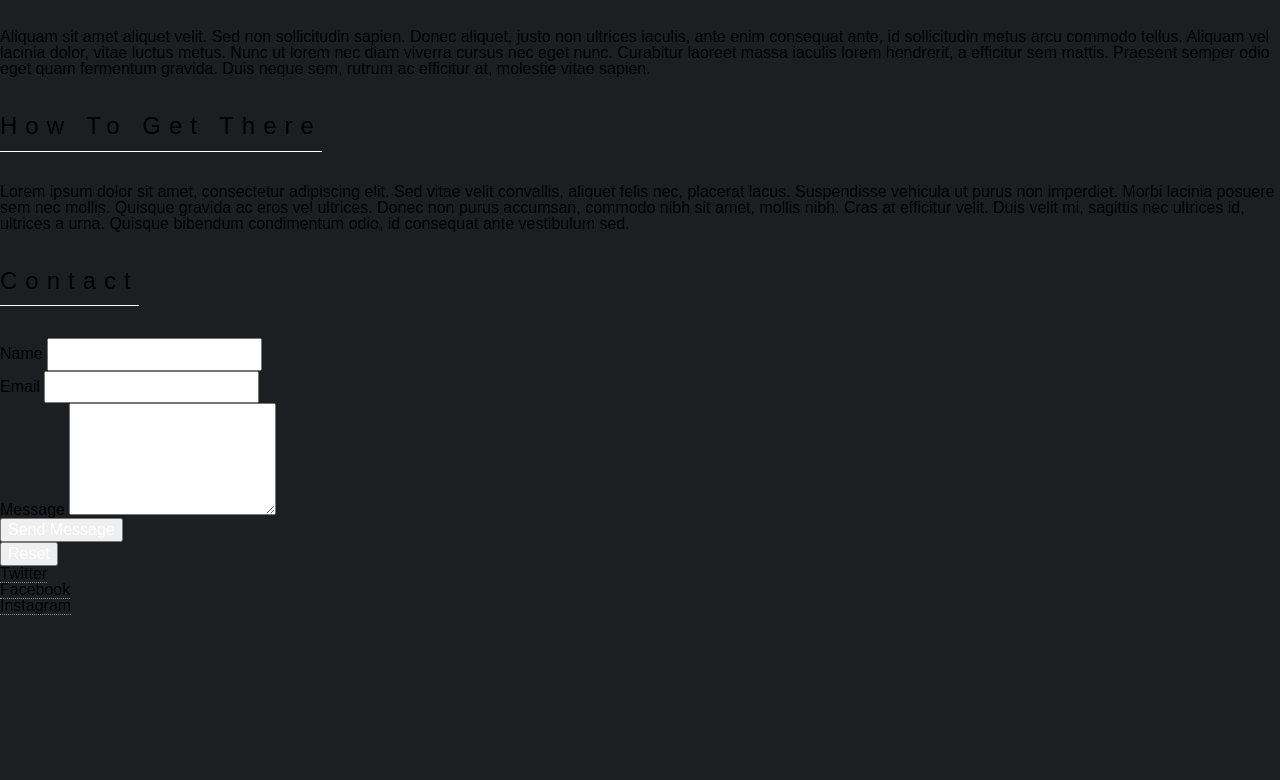
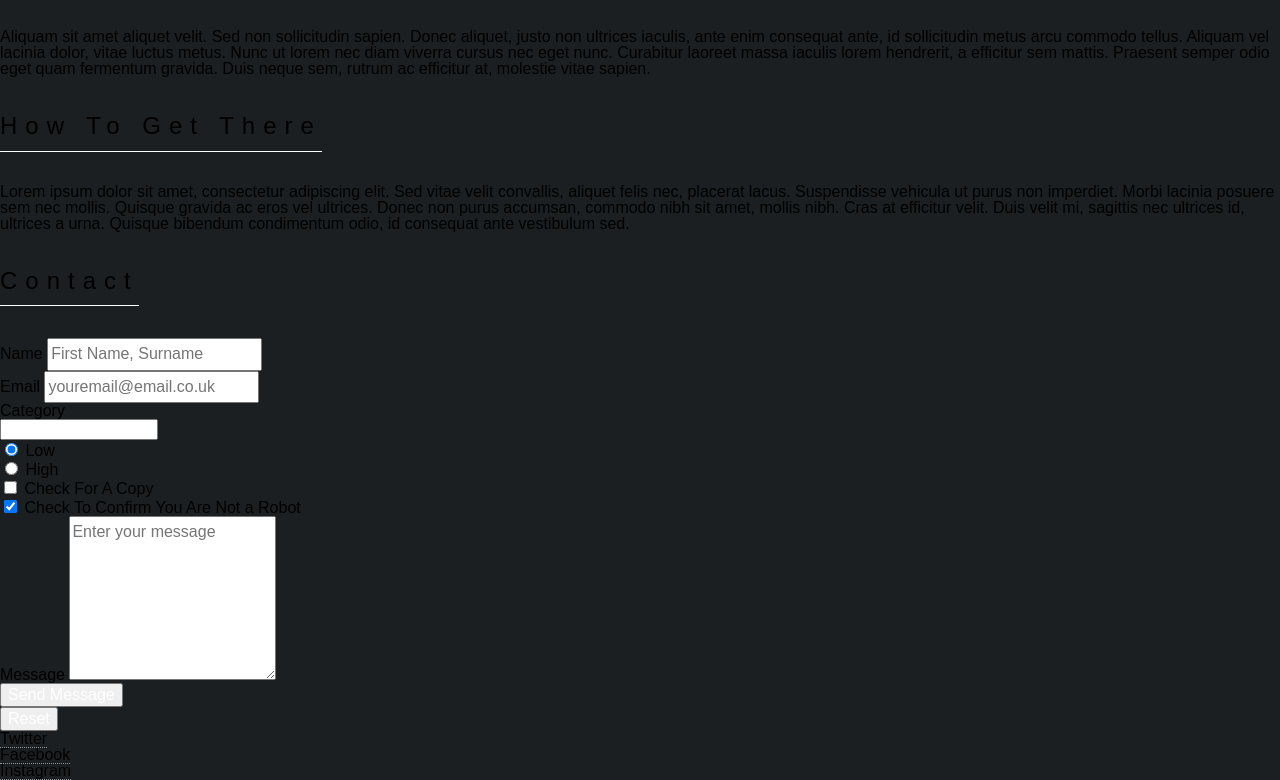
Before and after one commit to p1416061x/project, a plain HTML site: page index.html in a window 1280 px wide. Shown: the part 1233-2013 px from the top of the page. Before the commit the page ends 1848 px from the top, so only its background shows below. Drawn offline with Linux system fonts and the light colour scheme.

```diff
--- a/index.html
+++ b/index.html
@@ -49,33 +49,62 @@
 								<p>Aliquam sit amet aliquet velit. Sed non sollicitudin sapien. Donec aliquet, justo non ultrices iaculis, ante enim consequat ante, id sollicitudin metus arcu commodo tellus. Aliquam vel lacinia dolor, vitae luctus metus. Nunc ut lorem nec diam viverra cursus nec eget nunc. Curabitur laoreet massa iaculis lorem hendrerit, a efficitur sem mattis. Praesent semper odio eget quam fermentum gravida. Duis neque sem, rutrum ac efficitur at, molestie vitae sapien.</p>
 							</article>
 
-						<!-- About -->
+						<!-- How To Get There -->
 							<article id="How To Get There">
 								<h2 class="major">How To Get There</h2>
 								<p>Lorem ipsum dolor sit amet, consectetur adipiscing elit. Sed vitae velit convallis, aliquet felis nec, placerat lacus. Suspendisse vehicula ut purus non imperdiet. Morbi lacinia posuere sem nec mollis. Quisque gravida ac eros vel ultrices. Donec non purus accumsan, commodo nibh sit amet, mollis nibh. Cras at efficitur velit. Duis velit mi, sagittis nec ultrices id, ultrices a urna. Quisque bibendum condimentum odio, id consequat ante vestibulum sed.</p>
 							</article>
 
 						<!-- Contact -->
-							<article id="contact">
+							<article id="Contact">
 								<h2 class="major">Contact</h2>
 									<form method="post" action="#">
 										<div class="field half first">
 											<label for="name">Name</label>
-										<input type="text" name="name" id="name" />
+											<input type="text" name="name" id="name" value="" placeholder="First Name, Surname" />
 										</div>
 										<div class="field half">
 											<label for="email">Email</label>
-										<input type="text" name="email" id="email" />
+											<input type="email" name="email" id="email" value="" placeholder="youremail@email.co.uk" />
+										</div>
+										<div class="field">
+											<label for="category">Category</label>
+											<div class="select-wrapper">
+												<select name="category" id="category">
+													<option value="">-</option>
+													<option value="1">About The Website</option>
+													<option value="1">About Shisha</option>
+													<option value="1">General Query</option>
+													<option value="1">Other</option>
+												</select>
+											</div>
+										</div>
+										<div class="field half first">
+											<input type="radio" id="priority-low" name="priority" checked>
+											<label for="priority-low">Low</label>
+										</div>
+										<div class="field half">
+											<input type="radio" id="priority-high" name="priority">
+											<label for="priority-high">High</label>
+										</div>
+										<div class="field half first">
+											<input type="checkbox" id="copy" name="copy">
+											<label for="copy">Check For A Copy</label>
+										</div>
+										<div class="field half">
+											<input type="checkbox" id="human" name="human" checked>
+											<label for="human">Check To Confirm You Are Not a Robot</label>
 										</div>
 										<div class="field">
 											<label for="message">Message</label>
-										<textarea name="message" id="message" rows="4"></textarea>
+											<textarea name="message" id="message" placeholder="Enter your message" rows="6"></textarea>
 										</div>
 										<ul class="actions">
 											<li><input type="submit" value="Send Message" class="special" /></li>
 											<li><input type="reset" value="Reset" /></li>
 										</ul>
 									</form>
+
 								<ul class="icons">
 									<li><a href="#" class="icon fa-twitter"><span class="label">Twitter</span></a></li>
 									<li><a href="#" class="icon fa-facebook"><span class="label">Facebook</span></a></li>
```
Lines whose indentation alone changed are shown as unchanged.
